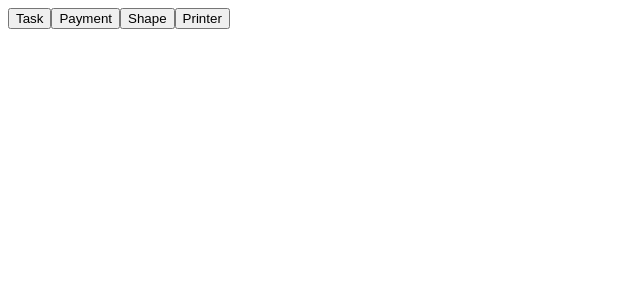
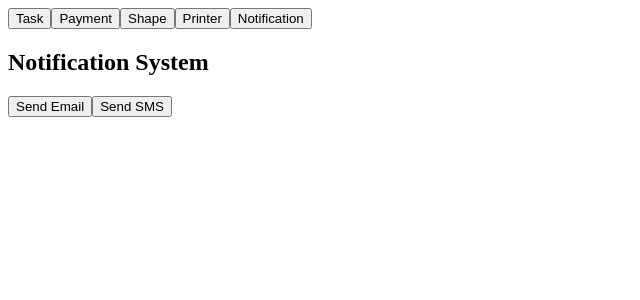
Before and after one commit to coniarojoannamae/ACT25_SOLID-ANGULAR, an Angular app: page /notification in a window 1280 px wide. Before the commit this address led to /. Shown: the top 300 px of the page, without its empty margins (0-640 px from the left). Built offline with nearby package versions, Linux system fonts and the light colour scheme.

Commit message:
#NOTIFICATION_(DIP)

```diff
--- a/src/app/app.component.html
+++ b/src/app/app.component.html
@@ -2,4 +2,6 @@
 <button type="button" routerLink="payment">Payment</button>
 <button type="button" routerLink="shape">Shape</button>
 <button type="button" routerLink="printer">Printer</button>
+<button type="button" routerLink="notification">Notification</button>
+
 <router-outlet></router-outlet>
--- /dev/null
+++ b/src/app/components/notification/email-notification.service.ts
@@ -0,0 +1,12 @@
+// email-notification.service.ts
+import { Injectable } from '@angular/core';
+import { Notification } from './notification.interface';
+
+@Injectable({
+  providedIn: 'root',
+})
+export class EmailNotificationService implements Notification {
+  send(message: string): void {
+    console.log(`Email sent: ${message}`);
+  }
+}
--- /dev/null
+++ b/src/app/components/notification/notification.component.html
@@ -0,0 +1,3 @@
+<h2>Notification System</h2>
+    <button (click)="sendEmail()">Send Email</button>
+    <button (click)="sendSMS()">Send SMS</button>
--- /dev/null
+++ b/src/app/components/notification/notification.component.ts
@@ -0,0 +1,30 @@
+// notification.component.ts
+import { Component } from '@angular/core';
+import { NotificationService } from './notification.service';
+import { EmailNotificationService } from './email-notification.service';
+import { SMSNotificationService } from './sms-notification.service';
+
+@Component({
+  selector: 'app-notification',
+  templateUrl: './notification.component.html',
+  styleUrl: './notification.component.css'
+})
+export class NotificationComponent {
+  private notificationService: NotificationService;
+
+  constructor() {
+    // You can switch between EmailNotification and SMSNotification here
+    this.notificationService = new NotificationService(new EmailNotificationService());
+    // Or use SMS
+    // this.notificationService = new NotificationService(new SMSNotificationService());
+  }
+
+  sendEmail(): void {
+    this.notificationService.notify('Hello via Email!');
+  }
+
+  sendSMS(): void {
+    this.notificationService = new NotificationService(new SMSNotificationService());
+    this.notificationService.notify('Hello via SMS!');
+  }
+}
--- /dev/null
+++ b/src/app/components/notification/notification.interface.ts
@@ -0,0 +1,4 @@
+// notification.interface.ts
+export interface Notification {
+    send(message: string): void;
+  }
--- /dev/null
+++ b/src/app/components/notification/notification.service.ts
@@ -0,0 +1,14 @@
+// notification.service.ts
+import { Injectable, Inject } from '@angular/core';
+import { Notification } from './notification.interface';
+
+@Injectable({
+  providedIn: 'root',
+})
+export class NotificationService {
+  constructor(@Inject('Notification') private notification: Notification) {}
+
+  notify(message: string): void {
+    this.notification.send(message);
+  }
+}
--- /dev/null
+++ b/src/app/components/notification/sms-notification.service.ts
@@ -0,0 +1,12 @@
+// sms-notification.service.ts
+import { Injectable } from '@angular/core';
+import { Notification } from './notification.interface';
+
+@Injectable({
+  providedIn: 'root',
+})
+export class SMSNotificationService implements Notification {
+  send(message: string): void {
+    console.log(`SMS sent: ${message}`);
+  }
+}
```
Also changed, not shown: src/app/app.module.ts (+11 -4 lines), src/app/components/notification/notification.component.css (added), 1 other file (tests, documents, lock files or other folders).
